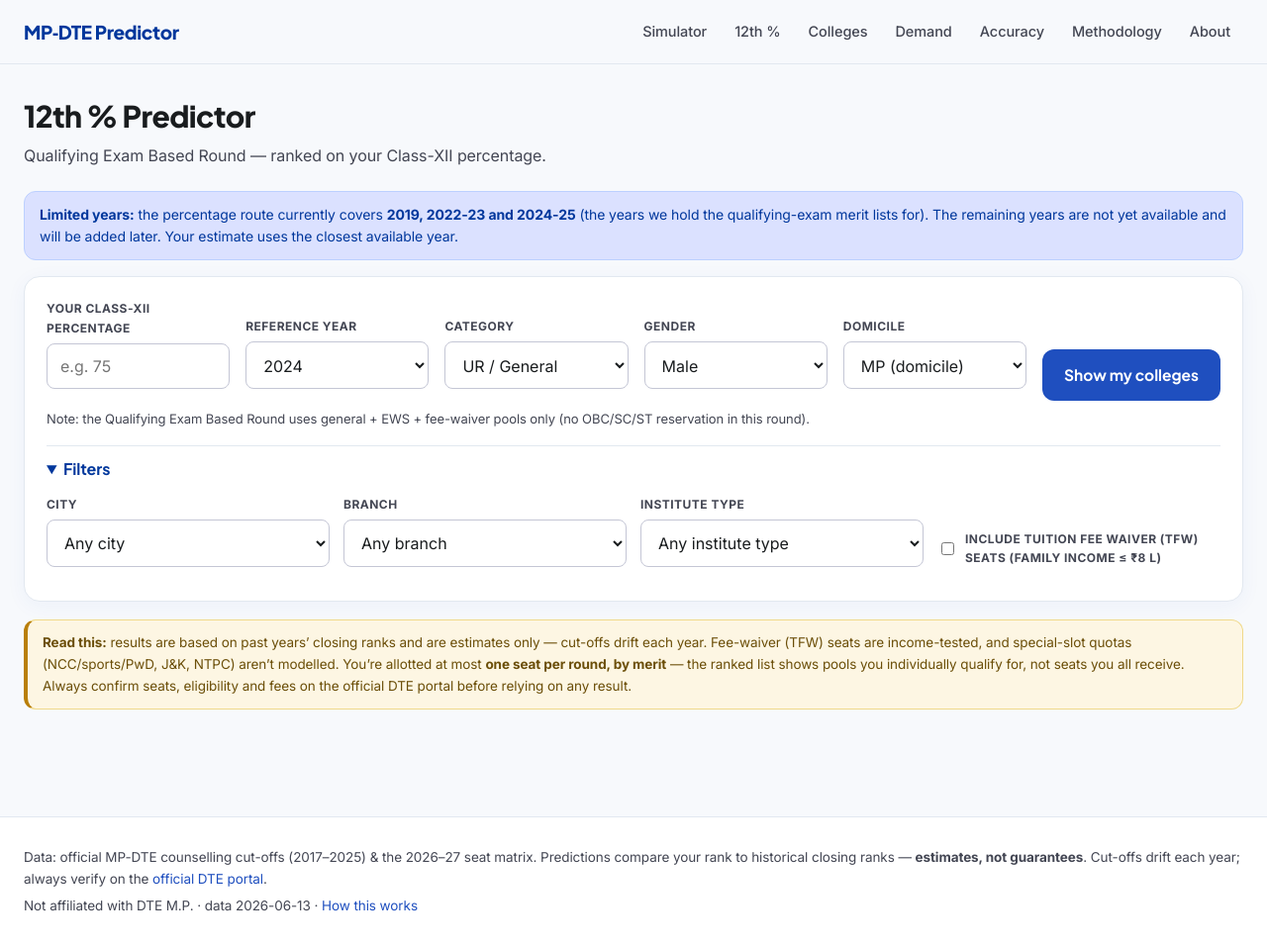
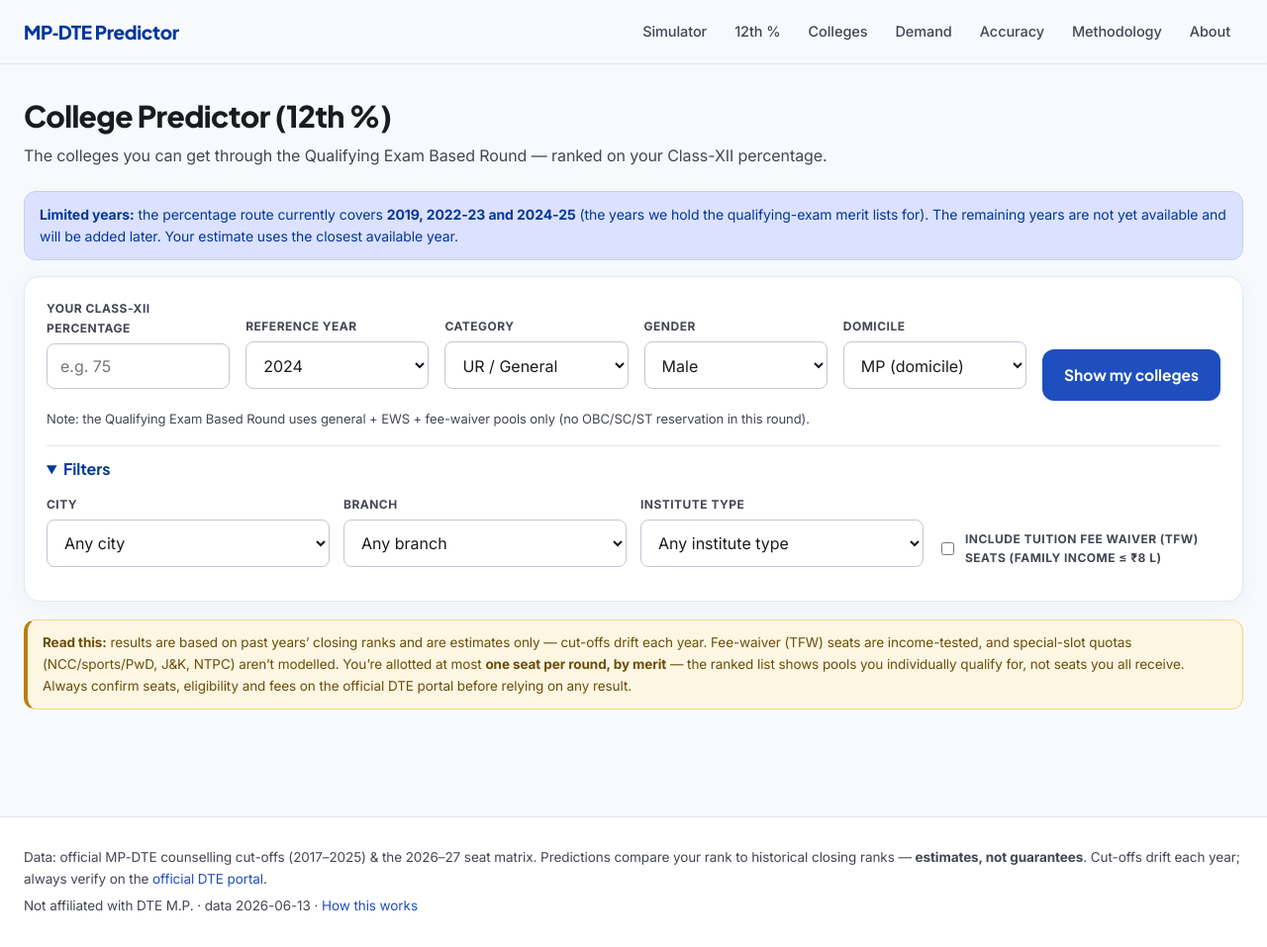
Before and after one commit to i-shivamsoni/mp-dte-btech-predictor, a Jekyll site: the page built from percentage-predictor.html, in a window 1280 px wide and 957 px high. Shown: the whole window at 99% size. Built offline with Jekyll 4.4.1, drawn with Linux system fonts in a browser that asks for light colours.

Commit message:
Rename 12th-% page to 'College Predictor (12th %)' — it predicts colleges from the percentage, not the percentage itself
Co-Authored-By: Claude Opus 4.8 (1M context) <noreply@anthropic.com>

```diff
--- a/methodology.html
+++ b/methodology.html
@@ -35,7 +35,7 @@ permalink: /methodology/
   </tbody>
 </table>
 <p>
-  The 12th-% predictor first converts your percentage into an estimated qualifying-exam
+  The 12th-% college predictor first converts your percentage into an estimated qualifying-exam
   <em>merit rank</em> using that year&rsquo;s published merit list, then compares it to the
   Qualifying Exam Based Round closing ranks. The &ldquo;Second Round&rdquo; is a JEE round &mdash;
   it is <strong>not</strong> the percentage round.
--- a/percentage-predictor.html
+++ b/percentage-predictor.html
@@ -1,7 +1,7 @@
 ---
 page_id: qe
-title: 12th % Predictor
-subtitle: Qualifying Exam Based Round — ranked on your Class-XII percentage.
+title: College Predictor (12th %)
+subtitle: The colleges you can get through the Qualifying Exam Based Round — ranked on your Class-XII percentage.
 permalink: /percentage-predictor/
 ---
 <div class="banner banner-info">
```
